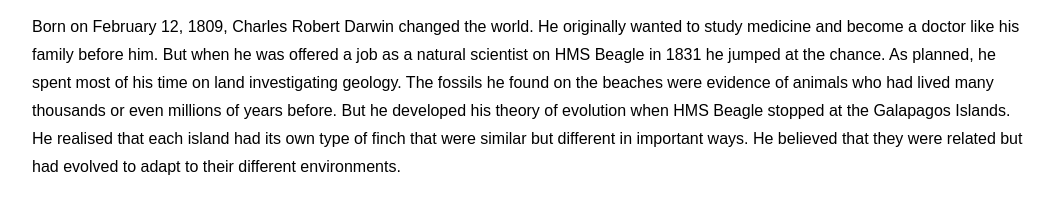
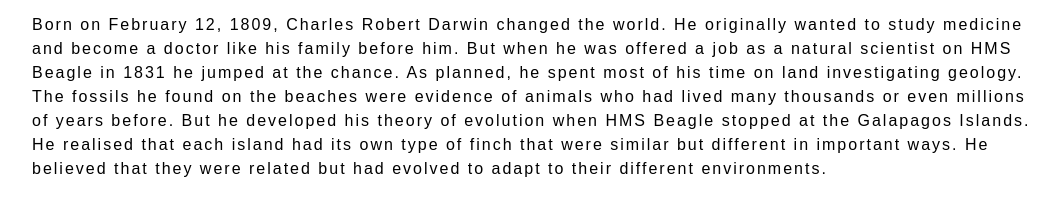
Before and after one commit to 3RAW/EvolutionFunFacts, a plain HTML site: page index.html in a window 1280 px wide. Shown: the part 376-592 px from the top of the page, without its empty margins (108-1166 px from the left). Drawn offline with Linux system fonts and the light colour scheme.

Commit message:
hopefully2...

```diff
--- a/index.html
+++ b/index.html
@@ -1,8 +1,13 @@
 <!DOCTYPE html>
 <html>
   <style>
+p {
+    letter-spacing: 2px;
+}
+</style>
+  <style>
 p.small {
-    line-height: 175%;
+    line-height: 150%;
 }
 </style>
   <style>
```
